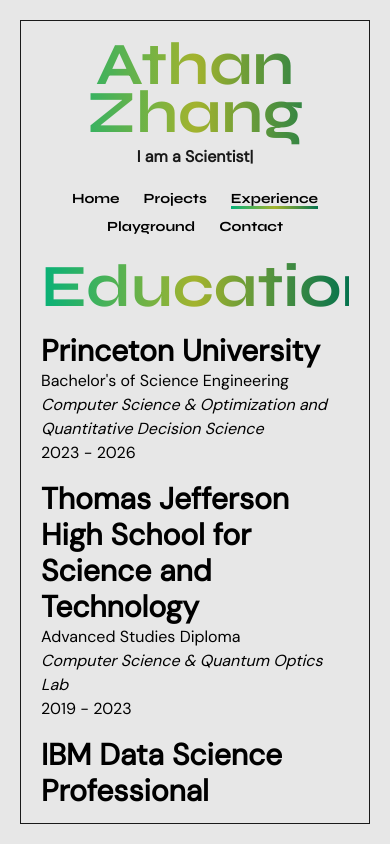
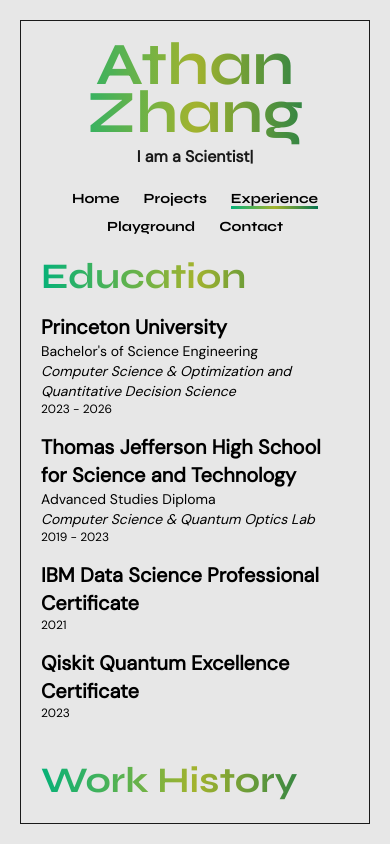
Before and after one commit to athanzxyt/personal_website, a React (Vite) app: page /experience in a window 390 px wide. Built offline with nearby package versions, Linux system fonts and the light colour scheme.

Commit message:
FIX: Responsitivity for Projects and Experience Pages

```diff
--- a/src/pages/Experience.jsx
+++ b/src/pages/Experience.jsx
@@ -30,36 +30,36 @@ function Experience() {
 
     return (
         <div className="flex flex-col">
-            <h1 className="text-6xl font-syne font-bold text-left custom-grad pb-4">Education</h1>
+            <h1 className="text-4xl sm:text-6xl font-syne font-bold text-left custom-grad pb-4">Education</h1>
             <ul className="list-none p-0 m-0">
                 {education.map(education => (
                 <li key={education.id} className="pb-4">
-                    <h2 className="text-3xl sm:text-3xl font-dm font-bold text-left">{education.school}</h2>
-                    <p className="text-base sm:text-xl font-dm text-left">{education.degree}</p>
-                    <p className="text-base sm:text-xl font-dm text-left italic">{education.major}</p>
-                    <p className="text-base font-dm text-left">{education.years}</p>
+                    <h2 className="text-xl sm:text-3xl font-dm font-bold text-left">{education.school}</h2>
+                    <p className="text-sm sm:text-xl font-dm text-left">{education.degree}</p>
+                    <p className="text-sm sm:text-xl font-dm text-left italic">{education.major}</p>
+                    <p className="text-xs sm:text-base font-dm text-left">{education.years}</p>
                 </li>
                 ))}
             </ul>
 
-            <h1 className="text-6xl font-syne font-bold text-left custom-grad pt-6 pb-4">Work History</h1>
+            <h1 className="text-4xl sm:text-6xl font-syne font-bold text-left custom-grad pt-6 pb-4">Work History</h1>
             <ul className="list-none p-0 m-0">
                 {workHistory.map(workHistory => (
                 <li key={workHistory.id} className="pb-4">
-                    <h2 className="text-3xl sm:text-4xl font-dm text-left">
+                    <h2 className="text-2xl sm:text-4xl font-dm text-left">
                         {workHistory.title}
                         <span className="text-secondary"> @ </span>
                         <span className="font-bold"> {workHistory.company}</span>
                     </h2>
-                    <p className="text-base font-dm text-left">{workHistory.location}  |  {workHistory.years}</p>
+                    <p className="text-xs sm:text-base font-dm text-left">{workHistory.location}  |  {workHistory.years}</p>
                 </li>
                 ))}
             </ul>
 
-            <h1 className="text-6xl font-syne font-bold text-left custom-grad pt-6 pb-4">Skills</h1>
+            <h1 className="text-4xl sm:text-6xl font-syne font-bold text-left custom-grad pt-6 pb-4">Skills</h1>
             <div className="grid gap-8 sm:grid-cols-1 md:grid-cols-2 lg:grid-cols-3">
                     <div className="pr-4 relative">
-                        <h1 className="text-3xl font-dm font-bold">Languages</h1>
+                        <h1 className="text-2xl sm:text-3xl font-dm font-bold">Languages</h1>
                         <h1 className="text-8xl font-syne font-bold text-secondary opacity-25 absolute top-1/2 left-1/2 transform -translate-x-1/2 -translate-y-1/2">01</h1>
                         <ul className="list-none p-0 m-0">
                             <li className="flex justify-between font-dm">Python<span className="text-left italic">6 years</span></li>
@@ -69,7 +69,7 @@ function Experience() {
                         </ul>
                     </div>
                     <div className="pr-4 relative">
-                        <h1 className="text-3xl font-dm font-bold">Libraries</h1>
+                        <h1 className="text-2xl sm:text-3xl font-dm font-bold">Libraries</h1>
                         <h1 className="text-8xl font-syne font-bold text-secondary opacity-25 absolute top-1/2 left-1/2 transform -translate-x-1/2 -translate-y-1/2">02</h1>
                         <ul className="list-none p-0 m-0">
                             <li className="flex justify-between font-dm">Pandas<span className="text-left italic">5 years</span></li>
@@ -79,7 +79,7 @@ function Experience() {
                         </ul>
                     </div>
                     <div className="pr-4 relative">
-                        <h1 className="text-3xl font-dm font-bold">Data Science</h1>
+                        <h1 className="text-2xl sm:text-3xl font-dm font-bold">Data Science</h1>
                         <h1 className="text-8xl font-syne font-bold text-secondary opacity-25 absolute top-1/2 left-1/2 transform -translate-x-1/2 -translate-y-1/2">03</h1>
                         <ul className="list-none p-0 m-0">
                             <li className="flex justify-between font-dm">Matplotlib/Seaborn<span className="text-left italic">4 years</span></li>
@@ -88,7 +88,7 @@ function Experience() {
                         </ul>
                     </div>
                     <div className="pr-4 relative">
-                        <h1 className="text-3xl font-dm font-bold">Web Development</h1>
+                        <h1 className="text-2xl sm:text-3xl font-dm font-bold">Web Development</h1>
                         <h1 className="text-8xl font-syne font-bold text-secondary opacity-25 absolute top-1/2 left-1/2 transform -translate-x-1/2 -translate-y-1/2">04</h1>
                         <ul className="list-none p-0 m-0">
                             <li className="flex justify-between font-dm">HTML/CSS<span className="text-left italic">4 years</span></li>
@@ -98,7 +98,7 @@ function Experience() {
                         </ul>
                     </div>
                     <div className="pr-4 relative">
-                        <h1 className="text-3xl font-dm font-bold">Operating Systems</h1>
+                        <h1 className="text-2xl sm:text-3xl font-dm font-bold">Operating Systems</h1>
                         <h1 className="text-8xl font-syne font-bold text-secondary opacity-25 absolute top-1/2 left-1/2 transform -translate-x-1/2 -translate-y-1/2">05</h1>
                         <ul className="list-none p-0 m-0">
                             <li className="flex justify-between font-dm">Windows<span className="text-left italic">6 years</span></li>
@@ -107,7 +107,7 @@ function Experience() {
                         </ul>
                     </div>
                     <div className="pr-4 relative">
-                        <h1 className="text-3xl font-dm font-bold">Soft Skills</h1>
+                        <h1 className="text-2xl sm:text-3xl font-dm font-bold">Soft Skills</h1>
                         <h1 className="text-8xl font-syne font-bold text-secondary opacity-25 absolute top-1/2 left-1/2 transform -translate-x-1/2 -translate-y-1/2">06</h1>
                         <ul className="list-none p-0 m-0">
                             <li className="flex justify-between font-dm">Leadership<span className="text-left italic"></span></li>
@@ -119,12 +119,12 @@ function Experience() {
 
             </div>
 
-            <h1 className="text-6xl font-syne font-bold text-left custom-grad pt-6 pb-4">Awards</h1>
+            <h1 className="text-4xl sm:text-6xl font-syne font-bold text-left custom-grad pt-6 pb-4">Awards</h1>
             <ul className="list-none p-0 m-0">
                 {awards.map(awards => (
                 <li key={awards.id} className="pb-4">
-                    <h2 className="text-3xl sm:text-2xl font-dm font-bold text-left">{awards.organization}</h2>
-                    <p className="text-base sm:text-lg font-dm text-left italic">
+                    <h2 className="text-lg sm:text-2xl font-dm font-bold text-left">{awards.organization}</h2>
+                    <p className="text-xs sm:text-lg font-dm text-left italic">
                         {awards.award}
                         <span className="text-secondary"> ({awards.year}) </span>
                     </p>
--- a/src/pages/Projects.jsx
+++ b/src/pages/Projects.jsx
@@ -14,12 +14,12 @@ function Projects() {
 
     return (
         <div className="flex flex-col">
-            <h1 className="text-6xl font-syne font-bold text-left custom-grad pb-8">Projects</h1>
+            <h1 className="text-4xl sm:text-6xl font-syne font-bold text-left custom-grad pb-8">Projects</h1>
             <ul className="list-none p-0 m-0">
                 {projects.map(project => (
                 <li key={project.id} className="pb-10 project-li">
                     <h2 className="text-3xl sm:text-5xl font-dm font-bold text-left">{project.title}</h2>
-                    <p className="text-base sm:text-xl font-dm text-left">{project.description}</p>
+                    <p className="text-sm sm:text-xl font-dm text-left">{project.description}</p>
                 </li>
                 ))}
             </ul>
```
